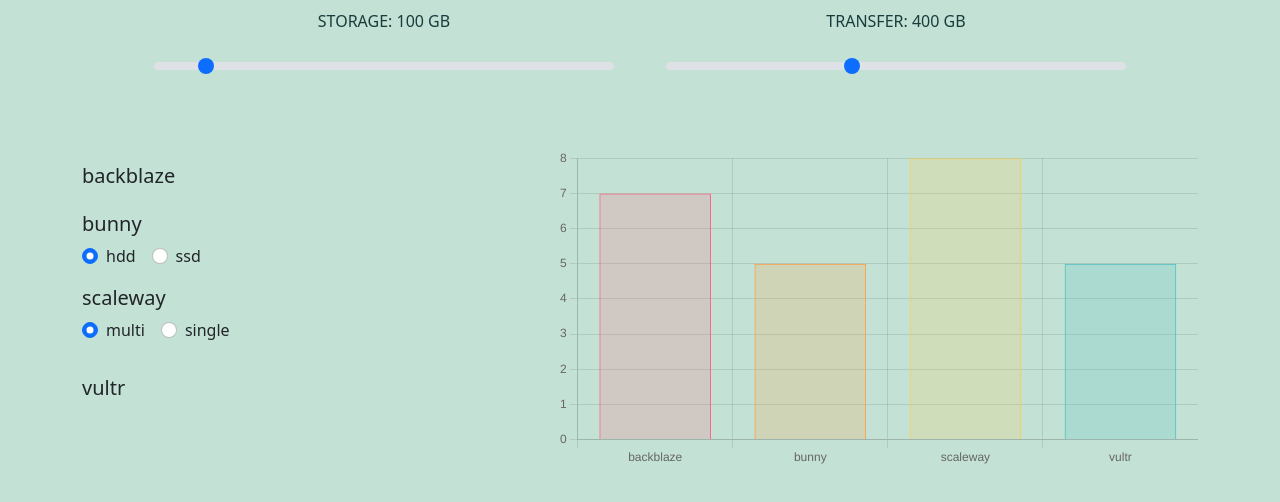
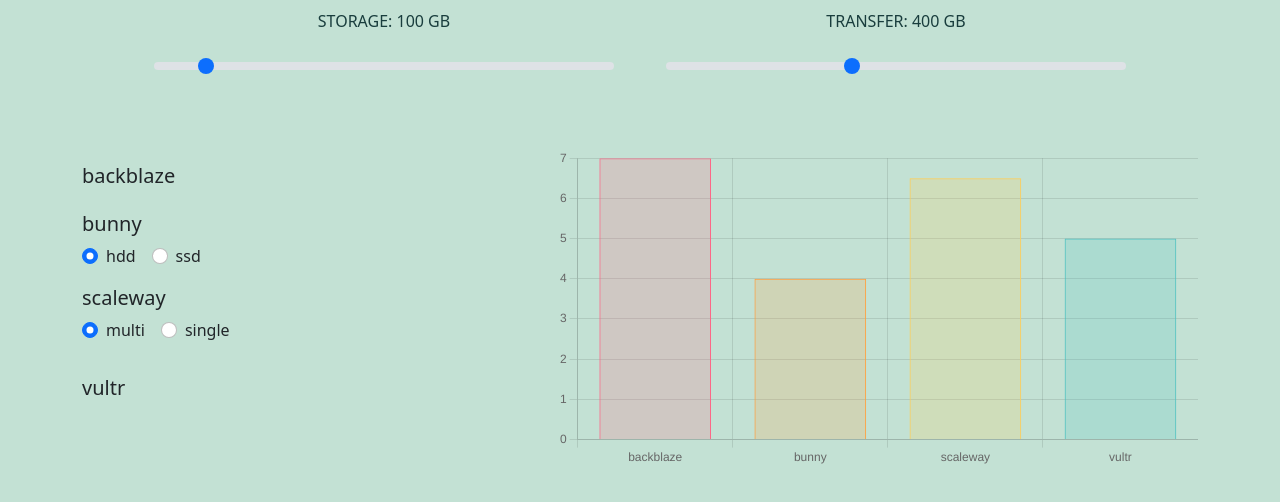
Before and after one commit to olena-shalyhina/price_calculator, a React (Create React App) app: page / in a window 1280 px wide. Shown: the top 502 px of the page. Built offline with nearby package versions, Linux system fonts and the light colour scheme.

Commit message:
redux add optionsSlice

```diff
--- a/src/API/providerService.js
+++ b/src/API/providerService.js
@@ -18,7 +18,6 @@
   },
   {
     name: 'scaleway',
-    minPayment: 7,
     priceStorage: {
       multi: 0.06,
       single: 0.03,
--- a/src/components/ChartComponent.jsx
+++ b/src/components/ChartComponent.jsx
@@ -9,16 +9,13 @@
 
   const storageValue = useSelector((state) => state.range.storageValue);
   const transferValue = useSelector((state) => state.range.transferValue);
-  console.log(storageValue, transferValue);
-  let formData = {
-    bunny: 'hdd',
-    scaleway: 'multi',
-  };
+  const selectedOptions = useSelector((state) => state.options.selectedOptions);
+
   const chartData = calculatesTheTotalCost(
     providers,
     storageValue,
     transferValue,
-    formData
+    selectedOptions
   );
   console.log(chartData);
   const data = {
--- a/src/components/ProvidersListComponent.jsx
+++ b/src/components/ProvidersListComponent.jsx
@@ -1,13 +1,13 @@
-import {
-  React,
-  // useEffect,
-  useState,
-} from 'react';
+import { React } from 'react';
 import Form from 'react-bootstrap/form';
 import Row from 'react-bootstrap/Row';
 import Col from 'react-bootstrap/Col';
+import { useDispatch, useSelector } from 'react-redux';
+import { setSelectedOptions } from '../store/optionsSlice';
 
 const ProvidersListComponent = ({ providers }) => {
+  const dispatch = useDispatch();
+
   const getInitialFormData = () => {
     return providers
       .filter((provider) => Object.keys(provider.priceStorage).length > 1)
@@ -19,23 +19,29 @@
         {}
       );
   };
-  const [formData, setFormData] = useState(getInitialFormData());
 
-  console.log(formData, '1');
+  let selectedOptions = useSelector((state) => state.options.selectedOptions);
+  if (!Object.keys(selectedOptions).length) {
+    selectedOptions = getInitialFormData();
+  }
+  console.log(selectedOptions);
 
   const handleOnChange = (event) => {
     const name = event.target.name;
     const value = event.target.value;
 
-    setFormData({
-      ...formData,
-      [name]: value,
-    });
+    dispatch(
+      setSelectedOptions({
+        ...selectedOptions,
+        [name]: value,
+      })
+    );
+    console.log(selectedOptions);
   };
 
   return (
     <>
-      {providers.map((provider) =>
+      {providers?.map((provider) =>
         Object.keys(provider.priceStorage).length <= 1 ? (
           <Row className="provider h-15  mb-3 mt-3" key={provider.id}>
             <Col sm={9}>
@@ -66,7 +72,7 @@
                   name={provider.name}
                   type="radio"
                   value={option}
-                  checked={formData[provider.name] === option}
+                  checked={selectedOptions[provider.name] === option}
                   onChange={handleOnChange}
                 />
               ))}
--- a/src/components/SummaryChartComponent.jsx
+++ b/src/components/SummaryChartComponent.jsx
@@ -1,22 +1,13 @@
 import React, { useState, useEffect } from 'react';
 import Container from 'react-bootstrap/Container';
-// import Form from 'react-bootstrap/form';
 import Row from 'react-bootstrap/Row';
 import Col from 'react-bootstrap/Col';
 import { getProviders } from '../API/providerService.js';
 import ChartComponent from './ChartComponent.jsx';
 import ProvidersListComponent from './ProvidersListComponent.jsx';
 
-const SummaryChartComponent = ({ ...props }) => {
+const SummaryChartComponent = () => {
   const [providers, setProviders] = useState('');
-
-  // useEffect(() => {
-  //   setProviders(
-  //     getProviders().then((data) =>
-  //       setProviders(data)
-  //     )
-  //   );
-  // }, []);
 
   useEffect(() => {
     fetchProviders();
@@ -36,15 +27,10 @@
           </Row>
         </Col>
         <Col sm={7}>
-          <ChartComponent
-            providers={providers}
-            storageValue={props.storageValue}
-            transferValue={props.transferValue}
-          />
+          <ChartComponent providers={providers} />
         </Col>
       </Row>
     </Container>
   );
 };
-
 export default SummaryChartComponent;
--- a/src/model/totalСostCalculation.js
+++ b/src/model/totalСostCalculation.js
@@ -1,10 +1,10 @@
-const getThePriceStorageByOption = (provider, formData) => {
+const getThePriceStorageByOption = (provider, selectedOptions) => {
   let priceByOption = '';
-  if (provider.name in formData) {
+  if (provider.name in selectedOptions) {
     priceByOption =
       provider.priceStorage[
         Object.keys(provider.priceStorage)
-          .filter((key) => Object.values(formData).includes(key))
+          .filter((key) => Object.values(selectedOptions).includes(key))
           .toString()
       ];
   }
@@ -15,13 +15,13 @@
   provider,
   storageValue,
   transferValue,
-  formData
+  selectedOptions
 ) => {
   const basePrice =
     (storageValue - (provider.withoutPayment ? provider.withoutPayment : 0)) *
       (Object.keys(provider.priceStorage).length <= 1
         ? provider.priceStorage
-        : getThePriceStorageByOption(provider, formData)) +
+        : getThePriceStorageByOption(provider, selectedOptions)) +
     (transferValue - (provider.withoutPayment ? provider.withoutPayment : 0)) *
       provider.priceTransfer;
 
@@ -32,7 +32,7 @@
   providers,
   storageValue,
   transferValue,
-  formData
+  selectedOptions
 ) => {
   let totalPrice = providers
     ? providers
@@ -43,7 +43,7 @@
                   provider,
                   storageValue,
                   transferValue,
-                  formData
+                  selectedOptions
                 ),
                 provider.minPayment
               )
@@ -53,7 +53,7 @@
                   provider,
                   storageValue,
                   transferValue,
-                  formData
+                  selectedOptions
                 ),
                 provider.maxPayment
               )
@@ -61,7 +61,7 @@
                 provider,
                 storageValue,
                 transferValue,
-                formData
+                selectedOptions
               )
         )
         .map((element) => (element < 0 ? 0 : element))
--- /dev/null
+++ b/src/store/optionsSlice.js
@@ -0,0 +1,18 @@
+import { createSlice } from '@reduxjs/toolkit';
+
+const initialState = {
+  selectedOptions: {},
+};
+
+export const optionsSlice = createSlice({
+  name: 'options',
+  initialState,
+  reducers: {
+    setSelectedOptions: (state, action) => {
+      state.selectedOptions = action.payload;
+    },
+  },
+});
+
+export const { setSelectedOptions } = optionsSlice.actions;
+export default optionsSlice.reducer;
--- a/src/store/store.js
+++ b/src/store/store.js
@@ -1,8 +1,10 @@
 import { configureStore } from '@reduxjs/toolkit';
 import rangeSlice from './rangeSlice';
+import optionsSlice from './optionsSlice';
 
 export const store = configureStore({
   reducer: {
     range: rangeSlice,
+    options: optionsSlice,
   },
 });
```
Also changed, not shown: src/components/RangeComponent.jsx (+1 -10 lines).
